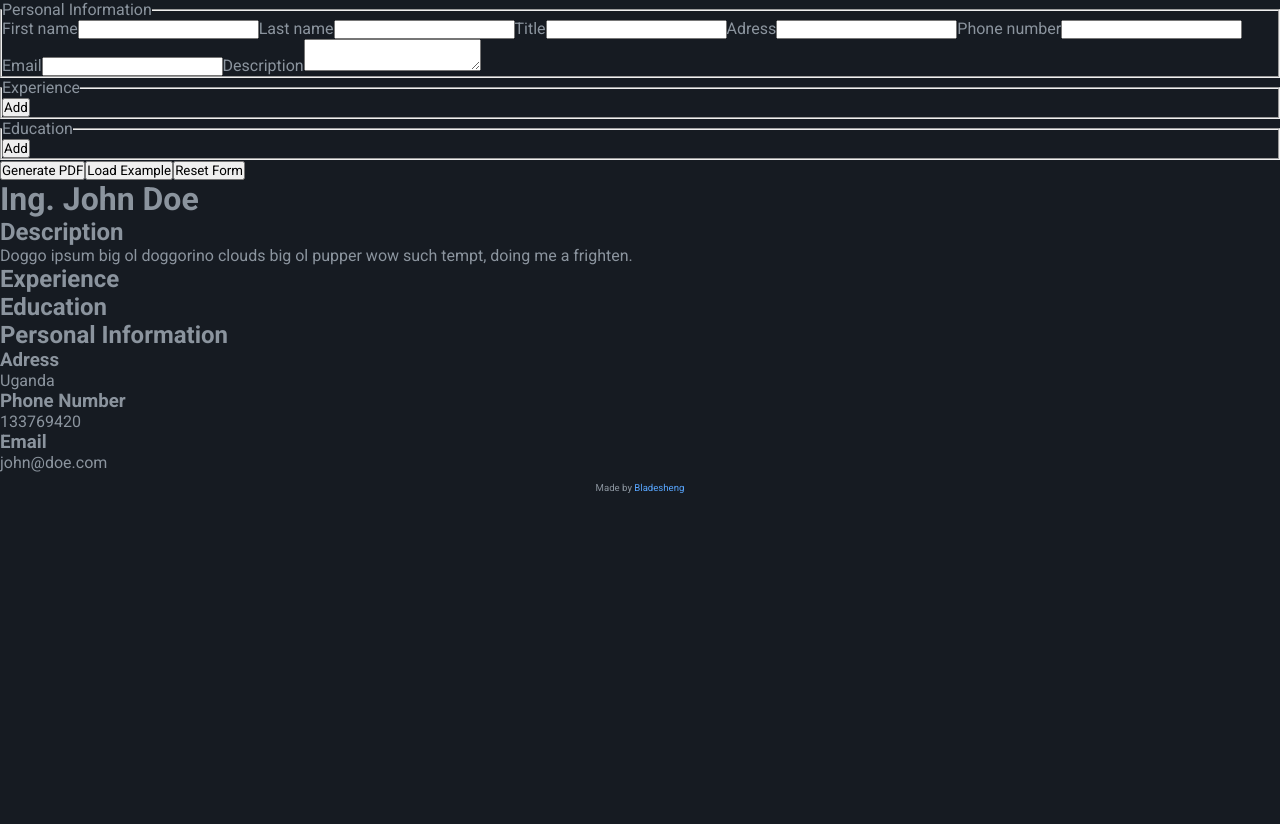
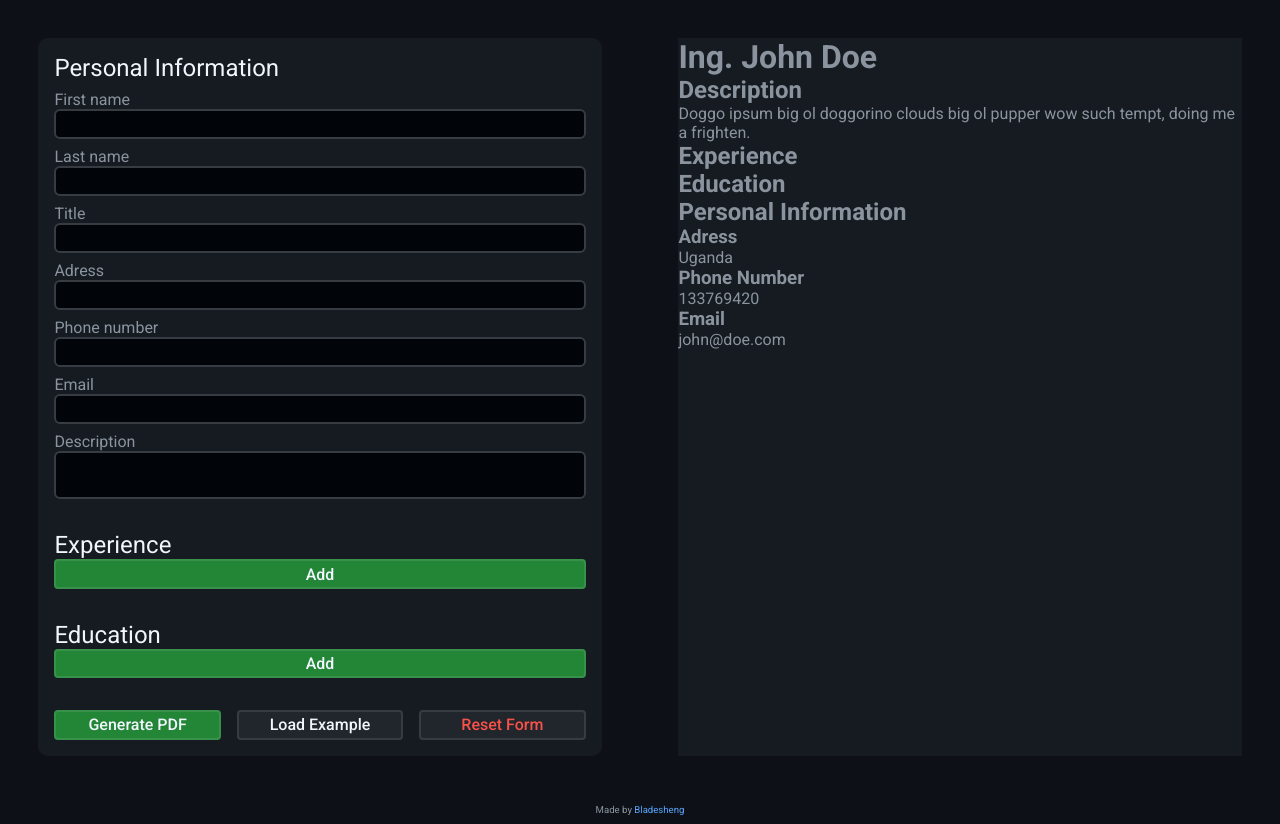
Before and after one commit to Bladesheng/cv-project, a React app: page / in a window 1280 px wide. Before the commit the page ends 800 px from the top, so only its background shows below. Built offline with nearby package versions, Linux system fonts and the light colour scheme.

Commit message:
Style layout and input form

```diff
--- a/src/components/CvInput.tsx
+++ b/src/components/CvInput.tsx
@@ -99,9 +99,13 @@ class CvInput extends React.Component<IProps, IStateInput> {
             }}
           ></Education>
 
-          <button>Generate PDF</button>
-          <button>Load Example</button>
-          <button>Reset Form</button>
+          <section className="controls">
+            <button className="pdf">Generate PDF</button>
+            <button className="example">Load Example</button>
+            <button className="reset" type="reset">
+              Reset Form
+            </button>
+          </section>
         </form>
 
         <CvOutput inputState={this.state}></CvOutput>
--- a/src/styles/style.scss
+++ b/src/styles/style.scss
@@ -4,14 +4,18 @@ $font-stack: "Roboto", sans-serif;
 $font-color-primary: rgb(139, 148, 158);
 $font-color-secondary: rgb(240, 246, 252);
 $font-color-blue: rgb(88, 166, 255);
+$font-color-red: rgb(248, 81, 73);
 
 $color-primary: rgb(13, 17, 23);
 $color-secondary: rgb(22, 27, 34);
 $color-grey-dark: rgb(33, 38, 45);
 $color-grey-light: rgb(55, 59, 66);
 $color-blue: rgb(27, 44, 67);
-$color-green: rgb(35, 134, 54);
+$color-green-dark: rgb(35, 134, 54);
+$color-green-light: rgb(56, 145, 75);
 $color-purple: rgb(137, 87, 229);
+$color-black: rgb(1, 4, 9);
+$color-red: rgb(218, 54, 51);
 
 * {
   padding: 0;
@@ -28,7 +32,7 @@ body,
 
   font-family: $font-stack;
   color: $font-color-primary;
-  background-color: $color-secondary;
+  background-color: $color-primary;
 }
 
 .app {
@@ -43,6 +47,129 @@ button {
 
 main {
   flex: 1 1 auto;
+
+  display: grid;
+  grid-template-columns: 1fr 1fr;
+
+  .cvInput {
+    margin: 3vw;
+    padding: 1rem;
+
+    display: flex;
+    flex-direction: column;
+    gap: 2rem;
+
+    background-color: $color-secondary;
+
+    border-radius: 10px;
+
+    legend {
+      font-size: 1.5rem;
+      color: $font-color-secondary;
+    }
+
+    label {
+      font-size: 1rem;
+      margin-top: 0.5rem;
+    }
+
+    fieldset {
+      display: flex;
+      flex-direction: column;
+      //gap: 0.5rem;
+
+      border: 0;
+    }
+
+    input,
+    textarea {
+      padding: 0.25em;
+
+      border: 2px solid $color-grey-light;
+      border-radius: 6px;
+
+      font-size: 1rem;
+      color: $font-color-secondary;
+
+      background-color: $color-black;
+
+      resize: none;
+    }
+    input:focus,
+    textarea:focus {
+      background-color: $color-secondary;
+      border: 2px solid $font-color-blue;
+      outline: none;
+    }
+
+    button {
+      padding: 0.2em;
+
+      border-radius: 4px;
+
+      font-weight: 500;
+      font-size: 1rem;
+    }
+
+    .delete {
+      // only for layout
+      margin-top: 1rem;
+      margin-bottom: 0.5rem;
+    }
+
+    .add,
+    .pdf {
+      background-color: $color-green-dark;
+
+      border: 2px solid $color-green-light;
+
+      color: $font-color-secondary;
+    }
+    .add:hover,
+    .pdf:hover {
+      filter: brightness(1.15);
+    }
+
+    .delete,
+    .reset {
+      background-color: $color-grey-dark;
+
+      border: 2px solid $color-grey-light;
+
+      color: $font-color-red;
+    }
+    .delete:hover,
+    .reset:hover {
+      background-color: $color-red;
+
+      border: 2px solid $font-color-red;
+
+      color: $font-color-secondary;
+    }
+
+    .controls {
+      display: grid;
+      grid-template-columns: 1fr 1fr 1fr;
+      gap: 1rem;
+
+      .example {
+        background-color: $color-grey-dark;
+
+        border: 2px solid $color-grey-light;
+
+        color: $font-color-secondary;
+      }
+      .example:hover {
+        filter: brightness(1.15);
+      }
+    }
+  }
+
+  .cvOutput {
+    margin: 3vw;
+
+    background-color: $color-secondary;
+  }
 }
 
 footer {
```
